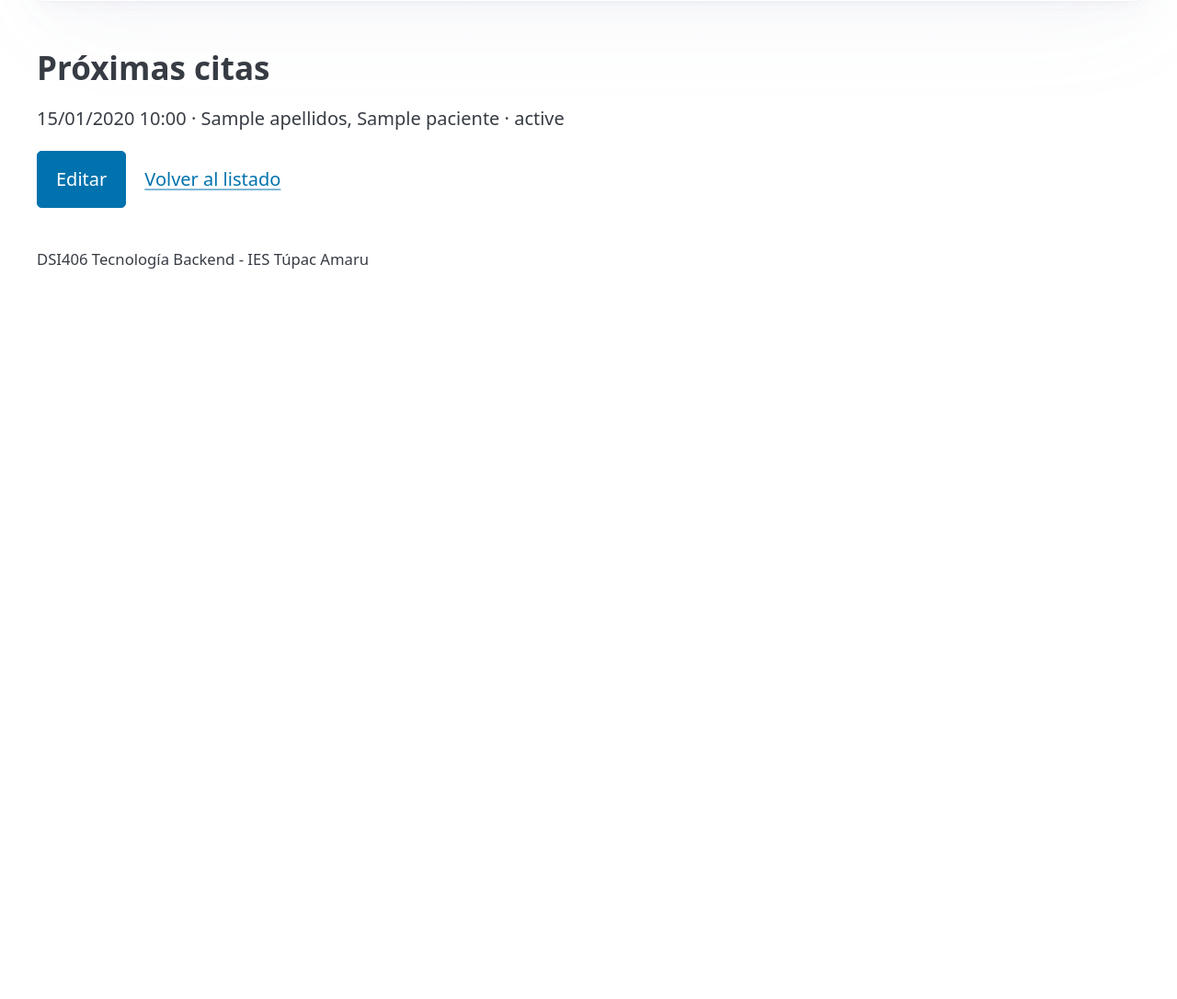
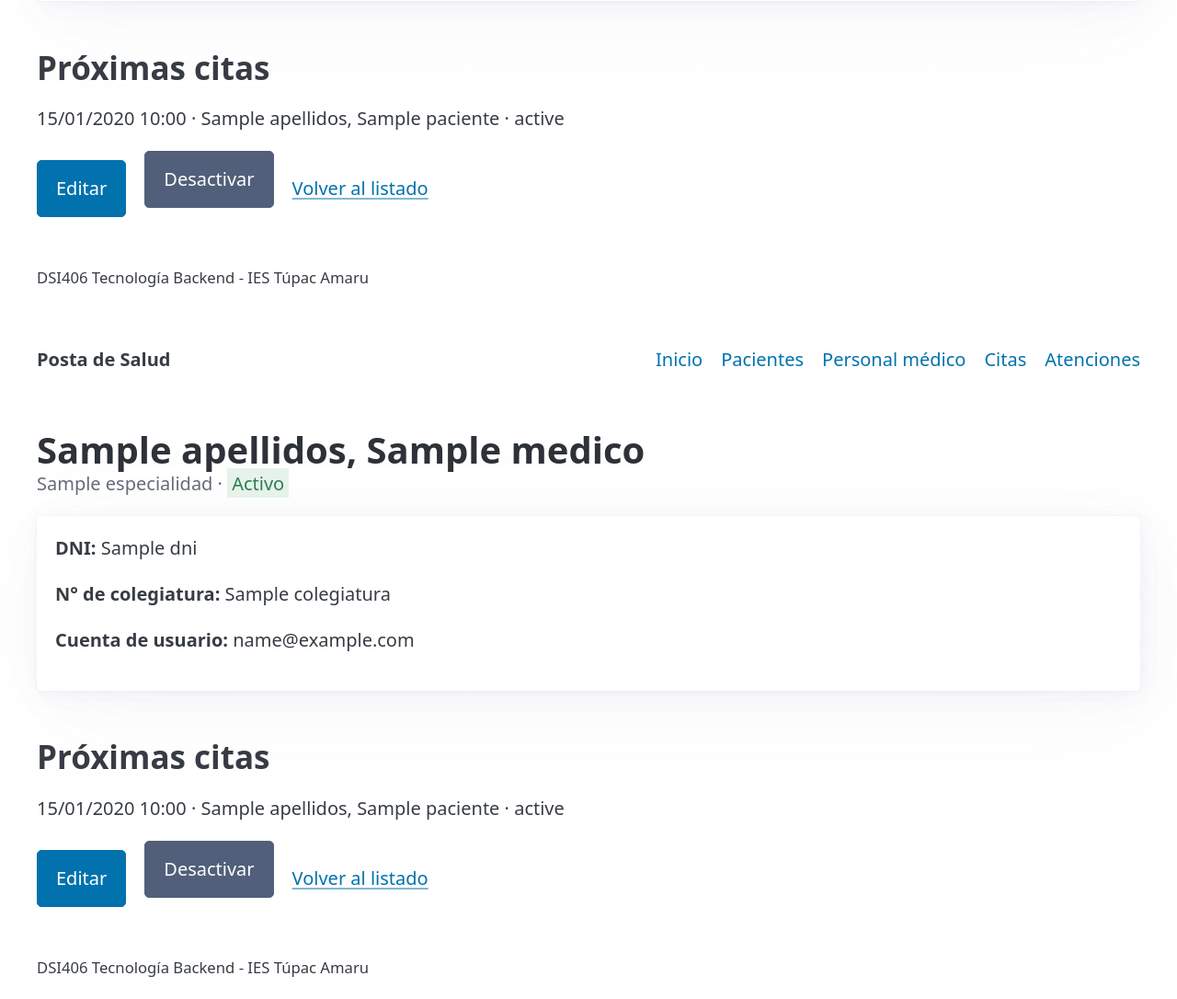
Before and after one commit to asantacruz251ds27-sudo/posta-salud, a Laravel app: template resources/views/personal-medico/show.blade.php in a window 1280 px wide. Shown: the part 414-1500 px from the top of the page at 92% size. Before the commit the page ends 706 px from the top, so only its background shows below. Run offline with Laravel 12, Linux system fonts and the light colour scheme; the template is opened without the code that fills it: most values are stand-ins (such as "Sample title", 1, 10 or a date in 2020); some libraries are stand-ins or nearby versions.

Commit message:
feat: activa y desactiva personal medico (baja logica)

```diff
--- a/resources/views/personal-medico/show.blade.php
+++ b/resources/views/personal-medico/show.blade.php
@@ -1,4 +1,32 @@
 @extends('layouts.app')
+
+@section('titulo', 'Personal médico')
+
+@section('contenido')
+    <hgroup>
+        <h1>{{ $medico->apellidos }}, {{ $medico->nombres }}</h1>
+        <p>{{ $medico->especialidad }} ·
+           <x-estado :activo="$medico->activo" /></p>
+    </hgroup>
+
+    <article>
+        <p><strong>DNI:</strong> {{ $medico->dni }}</p>
+        <p><strong>N° de colegiatura:</strong> {{ $medico->colegiatura }}</p>
+        <p><strong>Cuenta de usuario:</strong>
+           {{ $medico->user?->email ?? 'Sin cuenta vinculada' }}</p>
+    </article>
+
+    <h2>Próximas citas</h2>
+    @forelse ($proximas as $cita)
+        <p>{{ $cita->fecha_hora->format('d/m/Y H:i') }} ·
+           {{ $cita->paciente->apellidos }}, {{ $cita->paciente->nombres }} ·
+           {{ $cita->estado }}</p>
+    @empty
+        <p>No tiene citas próximas.</p>
+    @endforelse
+
+    <div class="acciones">
+    @extends('layouts.app')
 
 @section('titulo', 'Personal médico')
 
@@ -28,6 +56,18 @@
     <div class="acciones">
         <a href="{{ route('personal-medico.edit', $medico) }}"
            role="button">Editar</a>
+
+        <form method="POST"
+              action="{{ route('personal-medico.estado', $medico) }}">
+            @csrf
+            @method('PATCH')
+            <button type="submit" class="secondary">
+                {{ $medico->activo ? 'Desactivar' : 'Activar' }}
+            </button>
+        </form>
+
         <a href="{{ route('personal-medico.index') }}">Volver al listado</a>
     </div>
 @endsection
+</div>
+@endsection
```
Also changed, not shown: app/Http/Controllers/PersonalMedicoController.php (+13 -0 lines).
